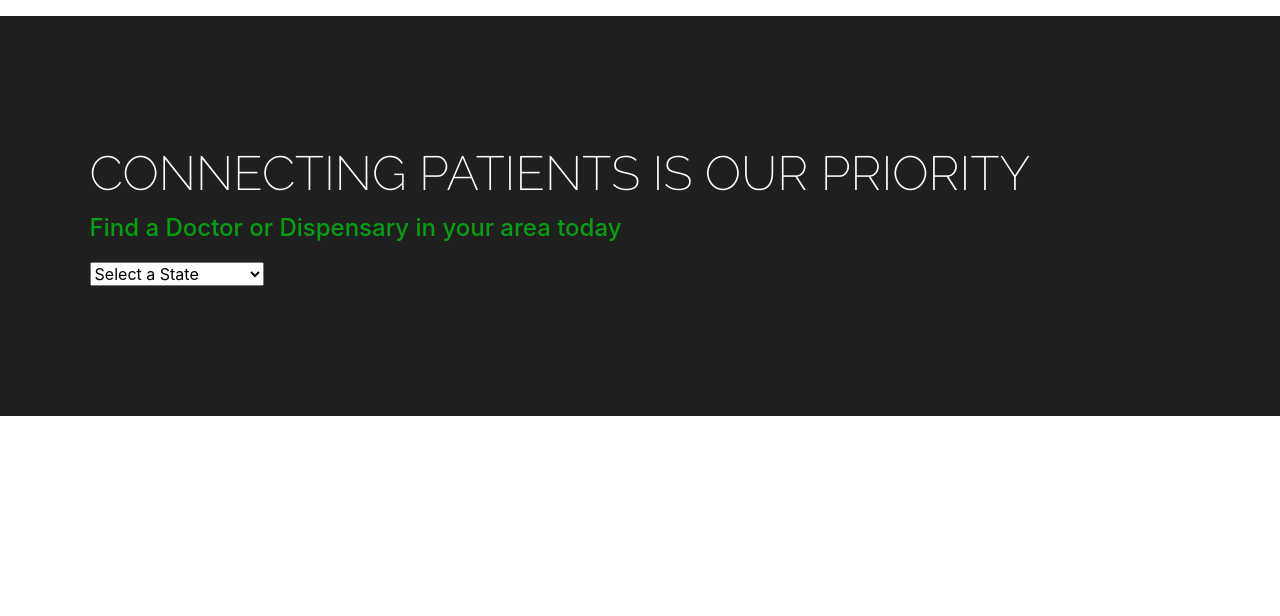
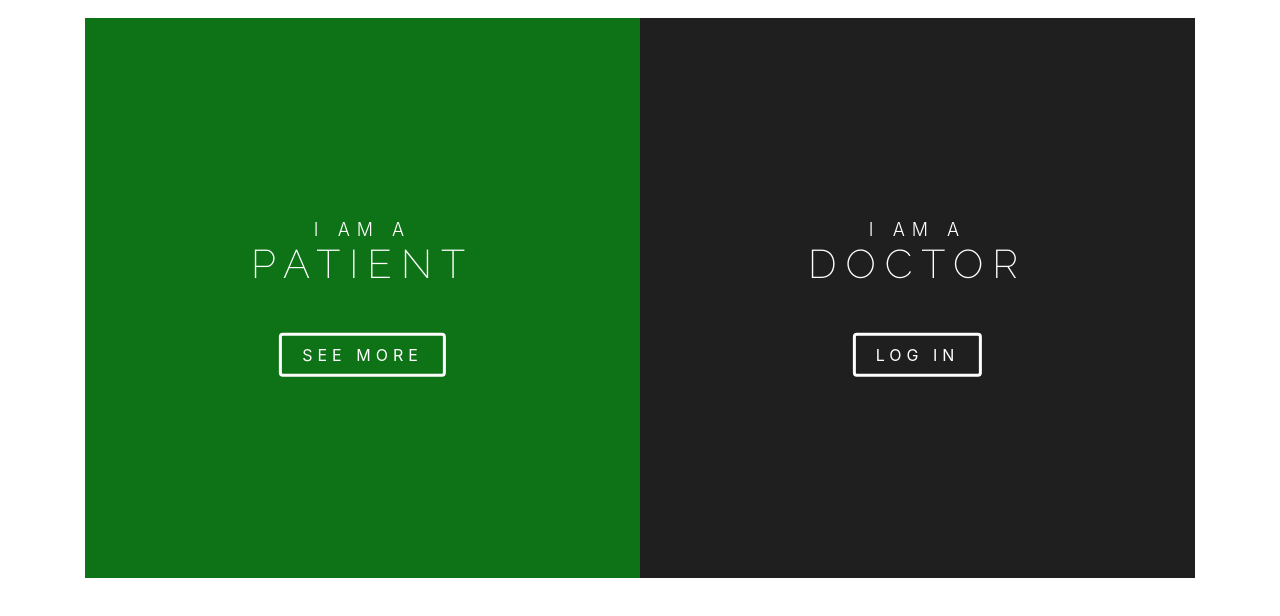
Before and after one commit to nlasusa/EC-LPDoctors, a plain HTML site: page index.html in a window 1280 px wide. Shown: the part 164-780 px from the top of the page. Drawn offline with nearby package versions, Linux system fonts and the light colour scheme; a web font is replaced by a local one.

Commit message:
split sections

```diff
--- a/index.html
+++ b/index.html
@@ -38,12 +38,10 @@
     </div>
   </div>
 
-  <section class="intro">
+  <!-- <section class="intro">
     <div class="content">
       <h1>CONNECTING PATIENTS IS OUR PRIORITY</h1>
       <p>Find a Doctor or Dispensary in your area today</p>
-      <!-- <p>Quick MMJ is your one-stop resource for medical marijuana information.</p> -->
-
 
    <select name="state" id="state">
     <option value="" selected="selected">Select a State</option>
@@ -99,10 +97,38 @@
     <option value="WI">Wisconsin</option>
     <option value="WY">Wyoming</option>
   </select>
+</div>
+  </section> -->
 
-</div>
+  <div class="container">
+    <div class="split-section" id="split-1">
+      <div class="split-box">
+        <h1 class="split-heading">
 
-  </section>
+          <span class="split-heading-main">I AM A</span>
+          <span class="split-heading-sub">PATIENT</span>
+
+        </h1>
+
+        <a href="#" class="btn btn-outline-white">SEE MORE</a>
+      </div>
+    </div>
+
+    <div class="split-section" id="split-2">
+      <div class="split-box">
+
+        <h1 class="split-heading">
+
+          <span class="split-heading-main">I AM A</span>
+          <span class="split-heading-sub">DOCTOR</span>
+
+        </h1>
+
+        <a href="#" class="btn btn-outline-white">LOG IN</a>
+      </div>
+    </div>
+
+  </div>
 
 
 
--- a/style.css
+++ b/style.css
@@ -55,6 +55,7 @@
   color: rgb(165, 165, 165);
   font-size: 18px;
 }
+/* // End of Nav Bar //  */
 
 /* // Mobile Nav Bar Settings */
 @media only screen and (max-width: 1350px) {
@@ -101,10 +102,10 @@
     font: 10.5px Raleway;
   }
 }
-/* // end of nav bar */
+/* // End of Mobile Nav Bar Settings //
 
 
-/* // Doctors & Dispensaries saying */
+/* // Doctors & Dispensaries Text Next to Logo */
 :root {
   /*  Basic style settings  */
   --bg: linear-gradient(to bottom right, #232435, #3a3c5a);
@@ -112,7 +113,7 @@
   --primary: white;
 
   /*  delay to all animations  */
-  --delay: 0.5s;
+  --delay: 0.3s;
 
   /*  Logo animation  */
   --slide-left-duration: 1s;
@@ -135,8 +136,6 @@
 * {
   box-sizing: border-box;
 }
-
-
 span {
   display: inline-block;
   font-size: 1.8rem;
@@ -211,7 +210,8 @@ span {
   margin-right: 10px;
 }
 }
-/* // end of Doctors & Dispensaries saying */
+/* // End of Doctors & Dispensaries Text Next to Logo */
+
 
 section {
   width: 100%;
@@ -243,5 +243,98 @@ section {
 p {
   font-size: 1.5em;
   font-weight: 500;
-  color: #089e14;
+  color: #0e9119;
 }
+
+
+/* // Split Landing Page - Patient / Doctor sections */
+.container {
+  margin-top: 2px;
+  display: flex;
+  height: 70vh;
+  width: 100vw;
+}
+
+.split-section {
+  height: 100%;
+  color: white;
+  width: 100%;
+  position: relative;
+  transition: all 1s;
+}
+
+#split-1 {
+  background-color: #0e7216;
+}
+
+#split-2 {
+  background-color: #1f1f1f;
+}
+
+.split-heading {
+  text-transform: uppercase;
+  margin-bottom: 35px;
+}
+
+.split-heading-main {
+  display: block;
+  font-weight: 300;
+  font-size: 18px;
+  letter-spacing: 7px
+}
+
+.split-heading-sub {
+  font-family: 'Raleway';
+  font-weight: 200;
+  font-size: 40px;
+  letter-spacing: 9px;
+}
+
+.split-box {
+  position: absolute;
+  top: 50%;
+  left: 50%;
+  transform: translate(-50%, -50%);
+  text-align: center;
+  width: 75%;
+}
+
+.btn:link,
+.btn:visited {
+  display: inline-block;
+  text-decoration: none;
+  color: inherit;
+  text-transform: uppercase;
+  letter-spacing: 5px;
+  padding: 7px 20px;
+  transition: all .5s;
+  position: relative;
+}
+
+.btn:hover {
+  padding: 7px 40px;
+}
+
+.btn-outline-white {
+  border: 3px white solid;
+}
+
+.split-section:hover {
+  width: 150%;
+  z-index: 1;
+}
+
+.btn-outline-white:hover {
+  background-color: #fff;
+  color: #000;
+}
+/* // End of Split Landing Page - Patient / Doctor sections */
+
+/* Split Landing Page - Patient / Doctor sections mobile settings  */
+
+@media only screen and (max-width: 730px) {
+.split-heading-sub {
+  font-size: 30px;
+}
+}
+/* End of Split Landing Page - Patient / Doctor sections mobile settings  */
```
Also changed, not shown: 1 other file.
